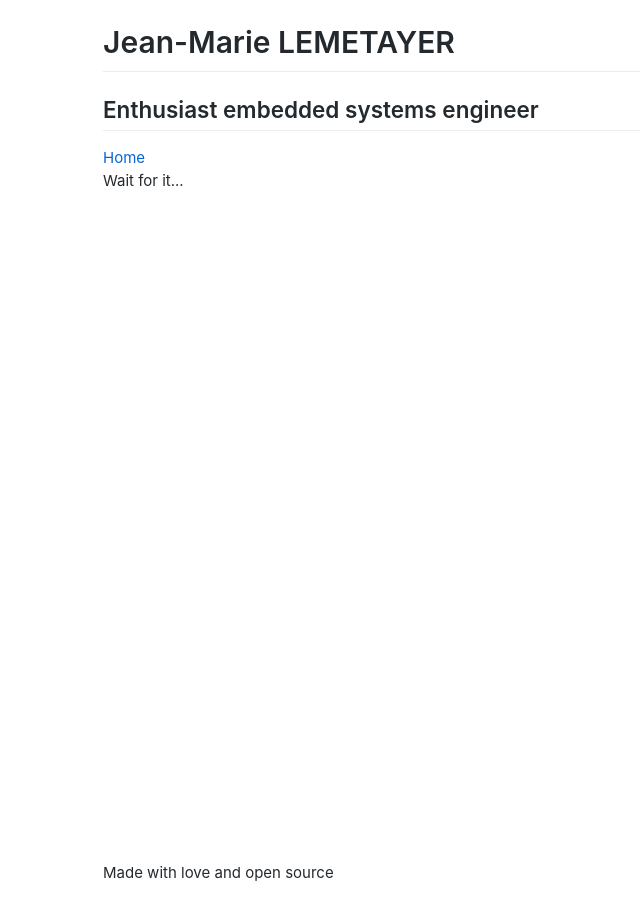
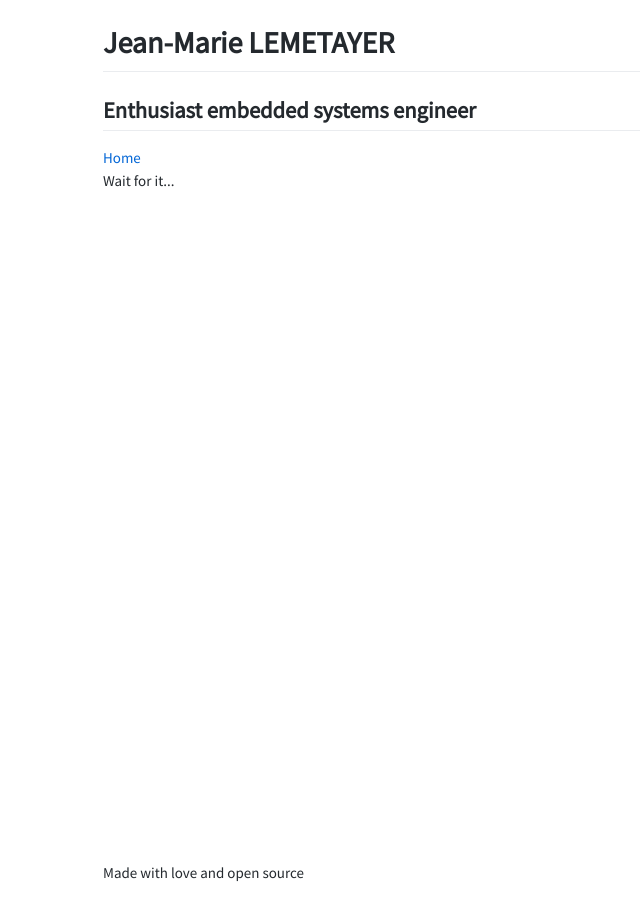
Before and after one commit to jmlemetayer/jmlemetayer.github.io, a Jekyll site: the page built from index.html, in a window 1280 px wide. Shown: the whole page, without its empty margins (92-732 px from the left). Built offline with Jekyll 4.4.1, drawn with Linux system fonts in a browser that asks for light colours.

Commit message:
:pencil: Switch font to Source Sans Pro
Using Google Fonts

```diff
--- a/_sass/jmlemetayer/_common.scss
+++ b/_sass/jmlemetayer/_common.scss
@@ -6,7 +6,7 @@
 
 	margin: 0 auto;
 
-	font-family: -apple-system, BlinkMacSystemFont, "Segoe UI", Helvetica, Arial, sans-serif, "Apple Color Emoji", "Segoe UI Emoji", "Segoe UI Symbol";
+	font-family: "Source Sans Pro", sans-serif;
 	font-size: 15px;
 	line-height: 1.5;
 
--- a/main.scss
+++ b/main.scss
@@ -1,5 +1,7 @@
 ---
 ---
+@import url("https://fonts.googleapis.com/css?family=Source+Sans+Pro");
+
 $breakpoint-max-phone:		768px;
 $breakpoint-min-tablet:		768px;
 $breakpoint-max-tablet:		1024px;
```
